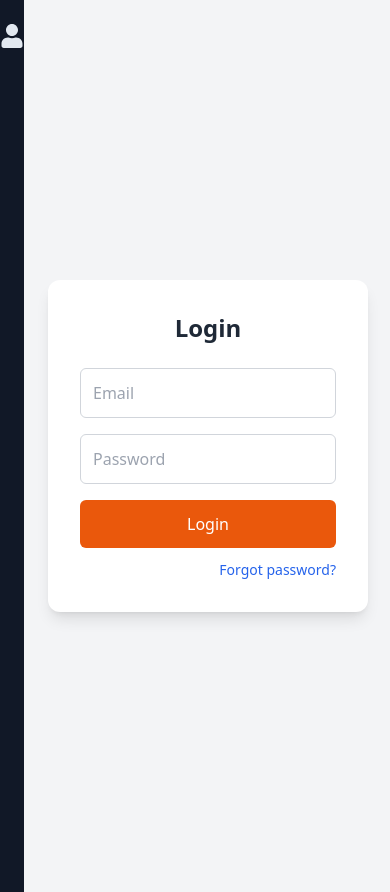
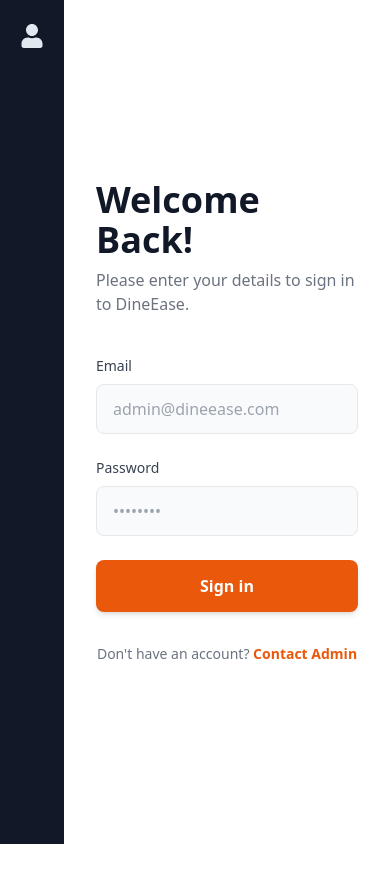
Before and after one commit to Madhusha2003/DineEase, a React (Create React App) app in the folder dine_ease_frontend/: page /profile in a window 390 px wide. After the commit the page ends 844 px from the top, so only its background shows below. Built offline with nearby package versions, Linux system fonts and the light colour scheme; no server answers.

Commit message:
New styles and login page

```diff
--- a/dine_ease_frontend/src/App.js
+++ b/dine_ease_frontend/src/App.js
@@ -21,9 +21,9 @@ function AppContent() {
   useAutoLogout();
 
   return (
-    <div className="flex">
+    <div className="flex min-h-screen overflow-hidden">
       <Sidebar />
-      <div className="flex-1 p-6 bg-gray-100">
+      <div className="flex-1 bg-gray-100">
         <Routes>
           {/* ADMIN: all pages */}
           <Route path="/menu" element={<ProtectedRoute Component={CustomerMenu} requiredRoles={['ADMIN', 'WAITER']} />} />
--- a/dine_ease_frontend/src/pages/MenuManagement.js
+++ b/dine_ease_frontend/src/pages/MenuManagement.js
@@ -85,7 +85,7 @@ export default function MenuManagement() {
   if (error) return <div className="p-8 text-center text-red-500">Error: {error}</div>;
 
   return (
-    <div className="p-8">
+    <div className="p-6 m-6">
       <div className="flex justify-between items-center mb-6">
         <h1 className="text-3xl font-bold">Menu Management</h1>
         <button onClick={() => setIsFormOpen(true)} className="px-4 py-2 bg-green-500 text-white rounded-lg shadow hover:bg-green-600">Add New Item</button>
--- a/dine_ease_frontend/src/pages/Profile.js
+++ b/dine_ease_frontend/src/pages/Profile.js
@@ -67,47 +67,88 @@ const Login = () => {
   };
 
   return (
-    <div className="flex items-center justify-center h-screen bg-gray-100">
-      <div className="bg-white p-8 rounded-xl shadow-lg w-80">
-        <h2 className="text-2xl font-semibold text-center text-gray-800 mb-6">
-          Login
-        </h2>
-        <form onSubmit={handleSubmit}>
+    <div className="flex h-screen w-full bg-white">
+      {/* LEFT SIDE - FORM */}
+      <div className="w-full md:w-1/2 flex flex-col justify-center items-center p-8 md:p-12 lg:p-20 bg-white">
+        <div className="w-full max-w-md">
+            {/* Brand Header */}
+            <div className="mb-10">
+                <h1 className="text-4xl font-bold text-gray-900 mb-2">Welcome Back!</h1>
+                <p className="text-gray-500">Please enter your details to sign in to DineEase.</p>
+            </div>
+
+            <form onSubmit={handleSubmit} className="space-y-6">
                 {error && (
-            <div className="bg-red-100 text-red-700 p-3 rounded-md mb-4 text-sm text-center">
+                <div className="p-4 rounded-lg bg-red-50 border-l-4 border-red-500 text-red-700 text-sm">
                     {error}
                 </div>
                 )}
+
+                <div>
+                    <label className="block text-sm font-medium text-gray-700 mb-2">Email</label>
                     <input
-            type="text"
+                        type="email"
                         name="email"
-            placeholder="Email"
+                        placeholder="admin@dineease.com"
                         required
                         value={email}
                         onChange={(e) => setEmail(e.target.value)}
-            className="w-full p-3 mb-4 border border-gray-300 rounded-md focus:outline-none focus:ring-2 focus:ring-orange-500"
+                        className="w-full px-4 py-3 bg-gray-50 border border-gray-200 rounded-lg focus:outline-none focus:ring-2 focus:ring-orange-500 focus:border-transparent transition-all"
                     />
+                </div>
+
+                <div>
+                    <label className="block text-sm font-medium text-gray-700 mb-2">Password</label>
                     <input
                         type="password"
                         name="password"
-            placeholder="Password"
+                        placeholder="••••••••"
                         required
                         value={password}
                         onChange={(e) => setPassword(e.target.value)}
-            className="w-full p-3 mb-4 border border-gray-300 rounded-md focus:outline-none focus:ring-2 focus:ring-orange-500"
+                        className="w-full px-4 py-3 bg-gray-50 border border-gray-200 rounded-lg focus:outline-none focus:ring-2 focus:ring-orange-500 focus:border-transparent transition-all"
                     />
+                </div>
+
+
+
                 <button
                 type="submit"
                 disabled={loading}
-            className="w-full p-3 bg-orange-600 text-white rounded-md hover:bg-orange-700 transition duration-200 disabled:bg-orange-400 disabled:cursor-not-allowed"
+                className="w-full py-3.5 px-4 bg-orange-600 hover:bg-orange-700 text-white font-semibold rounded-lg shadow-md hover:shadow-lg transform hover:-translate-y-0.5 transition-all duration-200 disabled:opacity-50 disabled:cursor-not-allowed"
                 >
-            {loading ? "Logging in..." : "Login"}
+                {loading ? (
+                    <span className="flex items-center justify-center">
+                        <svg className="animate-spin -ml-1 mr-3 h-5 w-5 text-white" xmlns="http://www.w3.org/2000/svg" fill="none" viewBox="0 0 24 24">
+                            <circle className="opacity-25" cx="12" cy="12" r="10" stroke="currentColor" strokeWidth="4"></circle>
+                            <path className="opacity-75" fill="currentColor" d="M4 12a8 8 0 018-8V0C5.373 0 0 5.373 0 12h4zm2 5.291A7.962 7.962 0 014 12H0c0 3.042 1.135 5.824 3 7.938l3-2.647z"></path>
+                        </svg>
+                        Processing...
+                    </span>
+                ) : "Sign in"}
                 </button>
             </form>
-        <div className="text-right mt-3 text-sm">
-          <a href="#" className="text-blue-600 hover:underline">
-            Forgot password?
-          </a>
+
+            <p className="mt-8 text-center text-sm text-gray-500">
+                Don't have an account? <span className="font-semibold text-orange-600 cursor-pointer">Contact Admin</span>
+            </p>
+        </div>
+      </div>
+
+      {/* RIGHT SIDE - IMAGE */}
+      {/* Note: I'm using a placeholder food image here. Replace the URL with one of your best food shots! */}
+      <div className="hidden md:block md:w-1/2 relative">
+        <img
+            src="https://images.unsplash.com/photo-1504674900247-0877df9cc836?q=80&w=2070&auto=format&fit=crop"
+            alt="Delicious Food"
+            className="w-full h-full object-cover"
+        />
+        {/* Overlay to make text pop if you want text over the image */}
+        <div className="absolute inset-0 bg-gradient-to-t from-black/60 to-transparent flex items-end p-12">
+            <div className="text-white">
+                <h2 className="text-3xl font-bold mb-2">DineEase</h2>
+                <p className="text-gray-200">Manage your restaurant with ease and style.</p>
+            </div>
         </div>
       </div>
     </div>
--- a/dine_ease_frontend/src/pages/Report.js
+++ b/dine_ease_frontend/src/pages/Report.js
@@ -223,7 +223,7 @@ export default function ReportsPage() {
   }
 
   return (
-    <div className="p-4 sm:p-6 bg-gray-100 min-h-screen">
+    <div className="p-6 sm:p-6 bg-gray-100 min-h-screen">
       {/* Header / Filters */}
       <div className="flex flex-col sm:flex-row justify-between items-start sm:items-center mb-8 gap-4">
         <h1 className="text-3xl font-bold text-gray-800">Reports Dashboard</h1>
--- a/dine_ease_frontend/src/pages/StaffManagement.js
+++ b/dine_ease_frontend/src/pages/StaffManagement.js
@@ -99,7 +99,7 @@ export default function StaffManagement() {
   if (error) return <div className="p-8 text-center text-red-500">Error: {error}</div>;
 
   return (
-    <div className="p-8">
+    <div className="p-12">
       <div className="flex justify-between items-center mb-6">
         <h1 className="text-3xl font-bold">Staff Management</h1> {/* Updated title */}
         <button onClick={() => { setIsFormOpen(true); setEditingStaff(null); }} className="px-4 py-2 bg-green-500 text-white rounded-lg shadow hover:bg-green-600">Add New Staff Member</button> {/* Updated button text */}
--- a/dine_ease_frontend/src/pages/TableManagement.js
+++ b/dine_ease_frontend/src/pages/TableManagement.js
@@ -150,7 +150,7 @@ export default function TableManagement() {
     if (error) return <div className="p-8 text-center text-red-500 bg-red-50 rounded-lg">Error: {error}</div>;
 
     return (
-        <div className="p-8 bg-gray-50 min-h-screen">
+        <div className="p-12 bg-gray-50 min-h-screen">
             <div className="flex justify-between items-center mb-8">
                 <h1 className="text-3xl font-bold text-gray-800">Restaurant Overview</h1>
                 <button
--- a/dine_ease_frontend/src/pages/kitchenDisplay.js
+++ b/dine_ease_frontend/src/pages/kitchenDisplay.js
@@ -86,7 +86,7 @@ export default function KitchenDisplay() {
   }
 
   return (
-    <div className="p-8 pt-1 bg-slate-50 min-h-screen">
+    <div className="p-12 pt-6 bg-slate-50 min-h-screen">
       {/* Header Section */}
       <div className="flex flex-col md:flex-row justify-between items-end mb-10 gap-4">
         <div>
--- a/dine_ease_frontend/src/pages/orderManagement.js
+++ b/dine_ease_frontend/src/pages/orderManagement.js
@@ -95,7 +95,7 @@ export default function OrderManagement() {
   if (error) return <div className="p-8 text-center text-red-500">Error: {error}</div>;
 
   return (
-    <div className="p-8">
+    <div className="p-6 m-6">
       <div className="flex justify-between items-center mb-6">
         <h1 className="text-3xl font-bold">Order History</h1>
         <div className="flex items-center gap-4">
--- a/dine_ease_frontend/src/pages/waiterOrders.js
+++ b/dine_ease_frontend/src/pages/waiterOrders.js
@@ -75,7 +75,7 @@ export default function WaiterOrders() {
   }
 
   return (
-    <div className="p-8 pt-1 bg-slate-50 min-h-screen">
+    <div className="p-12 pt-6 bg-slate-50 min-h-screen">
       {/* Header Section */}
       <div className="flex flex-col md:flex-row justify-between items-end mb-8 gap-4">
         <div className="flex items-center gap-2 mb-1">
```
Also changed, not shown: dine_ease_frontend/src/pages/Login.js (deleted, +0 -33 lines), dine_ease_frontend/src/pages/customerMenu.js (+8 -2 lines). Lines whose indentation alone changed are shown as unchanged.
